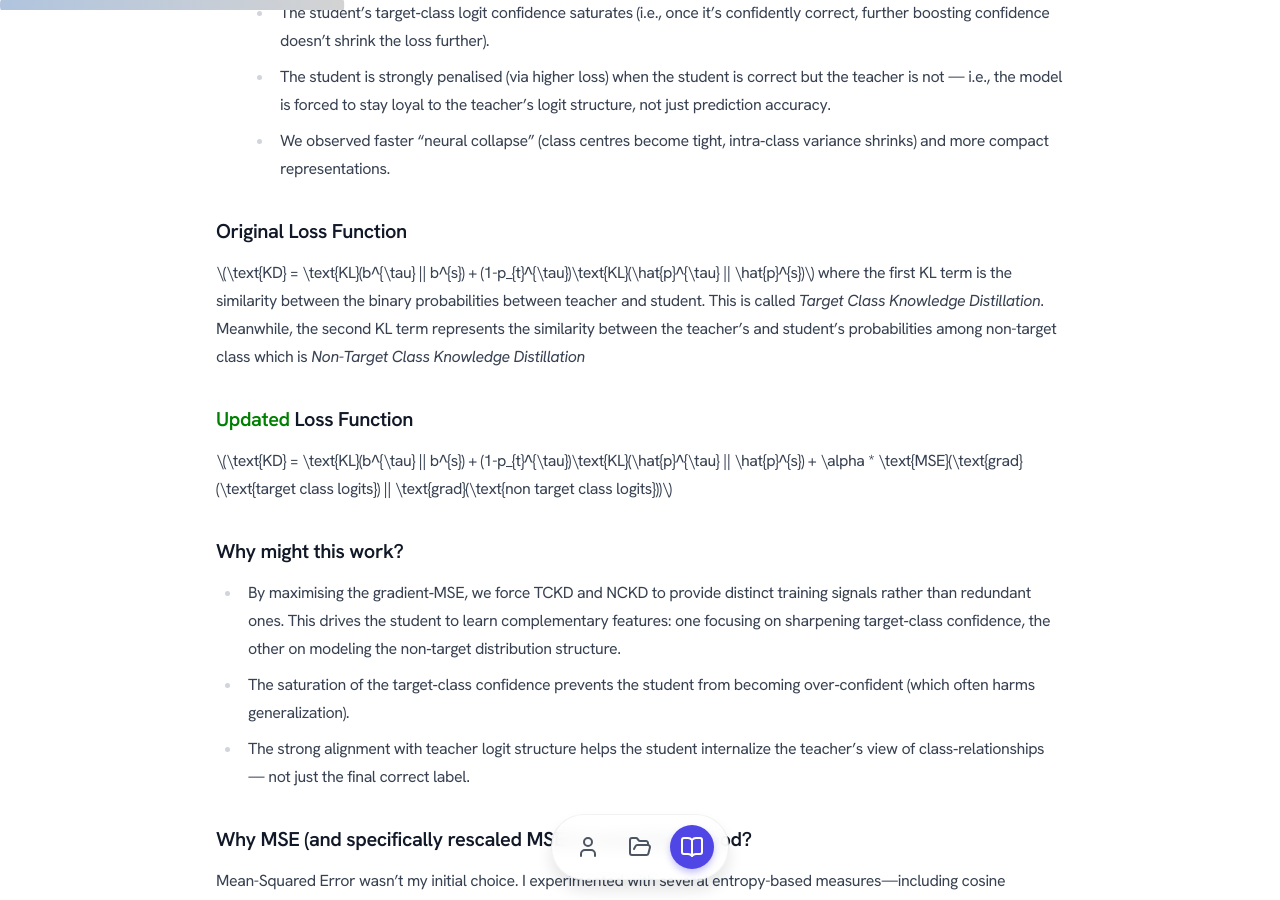
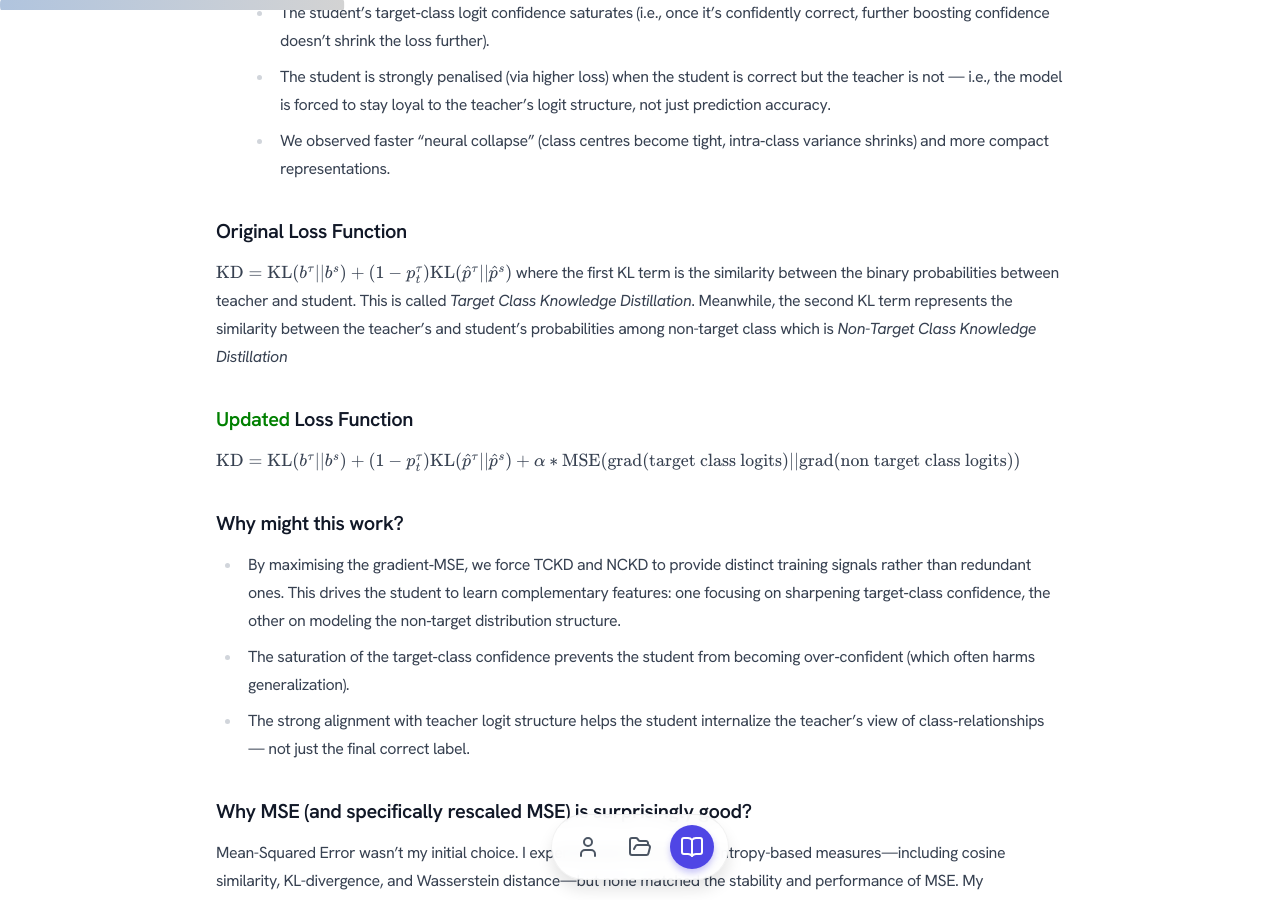
Before and after one commit to omertafveez-2001/omertafveez-2001.github.io, a Jekyll site: the page built from blogs/decoupled_gradient_kd/dkd.md, in a window 1280 px wide and 900 px high, scrolled down 1429 px. Built offline with Jekyll 4.4.1, drawn with Linux system fonts in a browser that asks for light colours; nearby versions of some CDN libraries; part of the change alters nothing that is shown.

```diff
--- a/_layouts/post.html
+++ b/_layouts/post.html
@@ -5,6 +5,11 @@
   <meta name="viewport" content="width=device-width, initial-scale=1.0">
   <title>{{ page.title }}</title>
   <script src="https://cdn.tailwindcss.com?plugins=typography"></script>
+  <script src="https://polyfill.io/v3/polyfill.min.js?features=es6"></script>
+  <script id="MathJax-script" async
+    src="https://cdn.jsdelivr.net/npm/mathjax@3/es5/tex-mml-chtml.js">
+  </script>
+
 
   <!-- Fonts -->
   <link href="https://fonts.googleapis.com/css2?family=Bricolage+Grotesque:wght@300;400;500;600;700&display=swap" rel="stylesheet">
```
